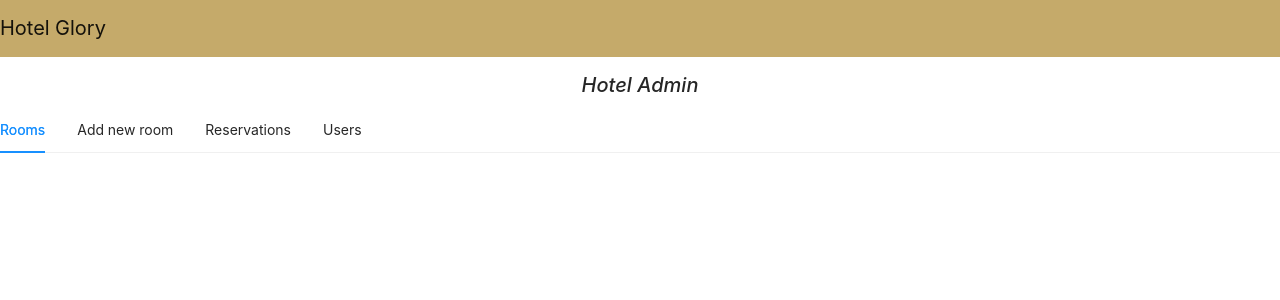
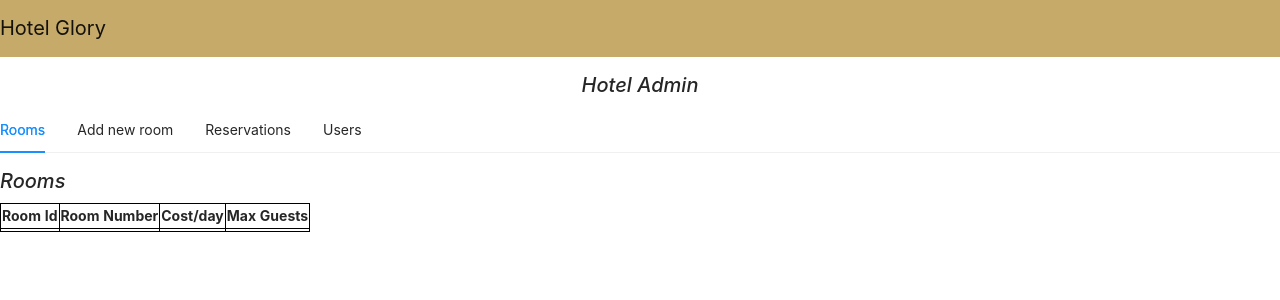
Before and after one commit to infomediadesign/sad-02-2022-project-team-green, a React (Create React App) app in the folder reactcode/: page /admin in a window 1280 px wide. Shown: the top 300 px of the page. Built offline with nearby package versions, Linux system fonts and the light colour scheme.

Commit message:
frontend rooms

```diff
--- a/reactcode/src/View/hoteladmin.js
+++ b/reactcode/src/View/hoteladmin.js
@@ -101,7 +101,55 @@ export function AllRooms() {
         }
     }, [])
     return (
-        <h1></h1>
+        <div className='row'>
+
+            <div className='col-md-8'>
+
+                <h1>Rooms</h1>
+
+                <table>
+
+                    <thead>
+
+                        <tr>
+
+                            <th>Room Id</th>
+
+                            <th>Room Number</th>
+
+                            <th>Cost/day</th>
+
+                            <th>Max Guests</th>
+
+                        </tr>
+
+                    </thead>
+
+
+
+                    <tbody>
+
+                     <tr>
+
+                                <td></td>
+
+                                <td></td>
+
+                                <td></td>
+
+                                <td></td>
+
+
+
+                            </tr>
+
+                    </tbody>
+
+                </table>
+
+            </div>
+
+        </div>
     )
 }
 
```
